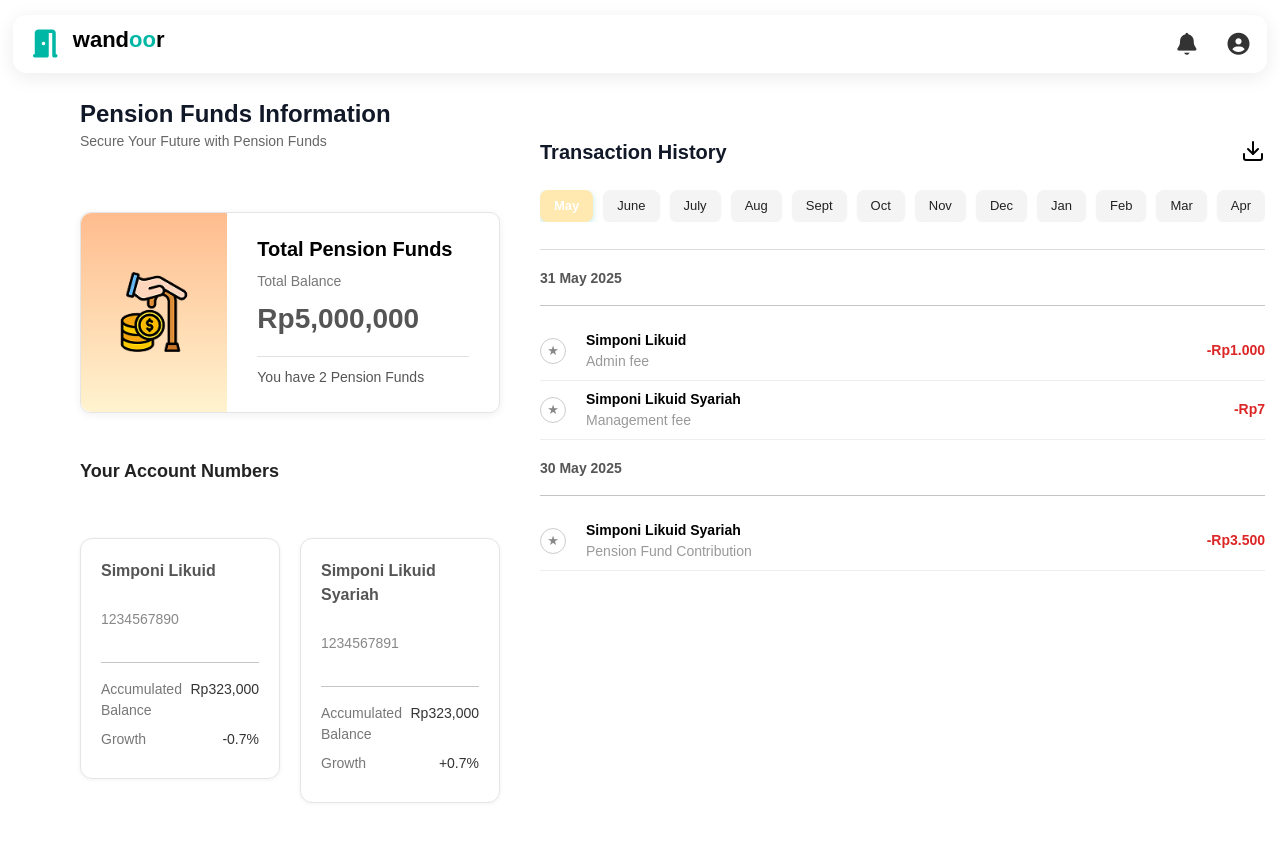
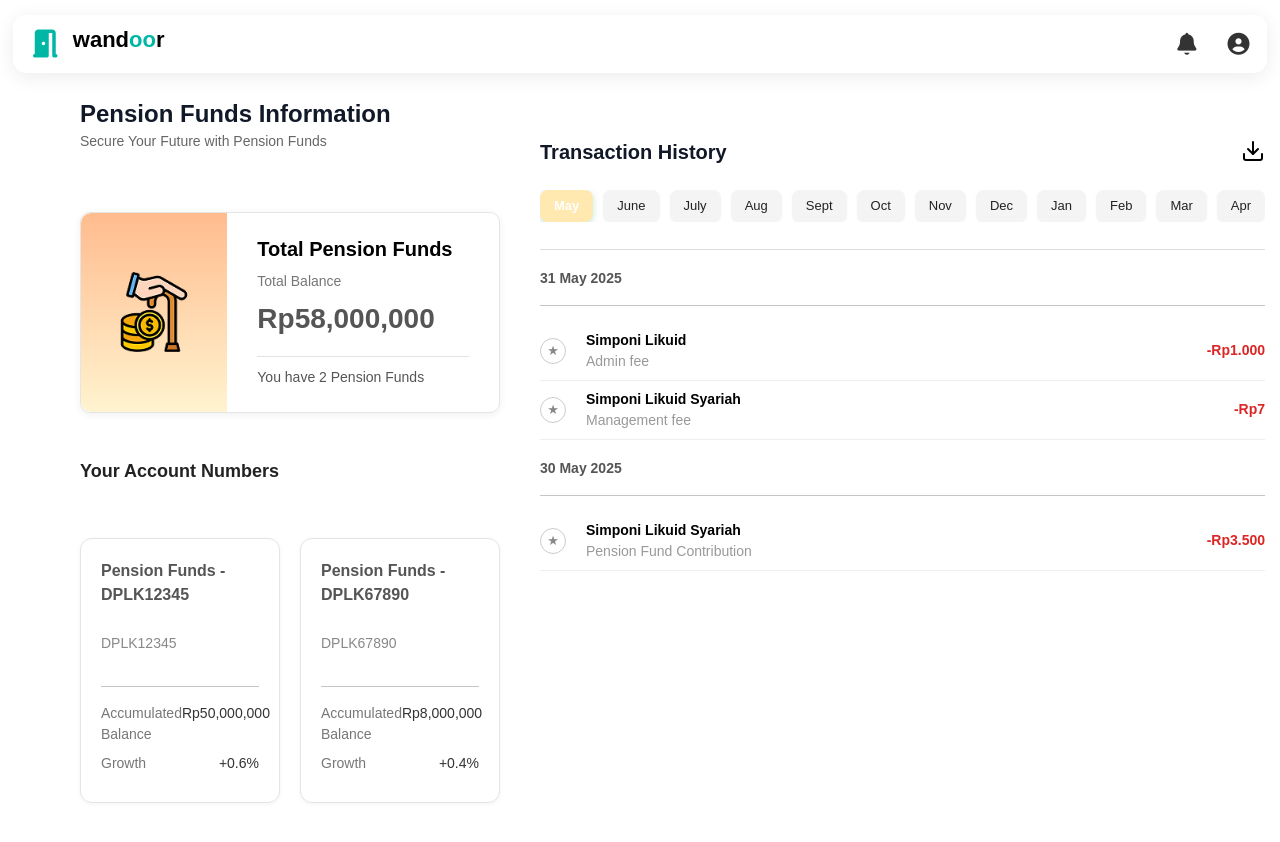
Before and after one commit to kelompok-3-odp343/Client-Side, a React (Vite) app: page /pensionfunds in a window 1280 px wide. Shown: the top 842 px of the page. Built offline with nearby package versions, Linux system fonts and the light colour scheme; no server answers.

Commit message:
Penambahan pemanggilan service api pension funds

```diff
--- /dev/null
+++ b/src/api/pensionFundsService.js
@@ -0,0 +1,50 @@
+import axios from 'axios'
+
+export const getPensionFunds = async (userId) => {
+    try {
+        const response = await axios.get(`/api/pension-funds/${userId}`);
+
+        if (response.data && response.data.status === true) {
+            console.log("get pension funds");
+            return response.data;
+        } else {
+            throw new Error("Invalid API response structure");
+        }
+    } catch (error) {
+        console.warn("Dummy data dulu", error.message);
+
+        const dummyResponse = {
+            status: true,
+            message: "Pension fund fetched successfully (dummy)",
+            data: [{
+                    fund_id: "DPLK_0001",
+                    title: "Pension Funds - DPLK12345",
+                    total_balance: 50000000,
+                    items: [{
+                        item_id: "DPLK_0001",
+                        deposit_account_number: "DPLK12345",
+                        balance: 50000000,
+                        maturity_date: "2026-06-01T00:00:00Z",
+                        currency_code: "IDR",
+                    }, ],
+                },
+                {
+                    fund_id: "DPLK_0002",
+                    title: "Pension Funds - DPLK67890",
+                    total_balance: 8000000,
+                    items: [{
+                        item_id: "DPLK_0002",
+                        deposit_account_number: "DPLK67890",
+                        balance: 8000000,
+                        maturity_date: "2026-12-15T00:00:00Z",
+                        currency_code: "IDR",
+                    }, ],
+                },
+            ],
+        };
+
+        await new Promise((resolve) => setTimeout(resolve, 800));
+
+        return dummyResponse;
+    }
+};
--- a/src/pages/PensionFunds.jsx
+++ b/src/pages/PensionFunds.jsx
@@ -3,6 +3,7 @@ import Navbar from "../components/Navbar";
 import "../css/pensionfunds.css"; // Pastikan untuk mengganti CSS jika diperlukan
 import { Download } from "lucide-react";
 import pensionfunds from "../assets/images/pension.png"; // Bisa diganti dengan ikon yang sesuai untuk dana pensiun
+import { getPensionFunds } from '../api/pensionFundsService';
 
 export default function PensionFunds() {
   const months = [
@@ -14,27 +15,37 @@ export default function PensionFunds() {
   const [pensionFundsData, setPensionFundsData] = useState(null);
   const [transactions, setTransactions] = useState([]);
 
-  // Dummy data untuk Pension Funds
-  const dummyPensionFunds = {
-    totalBalance: 5000000, // Saldo total dana pensiun
-    totalCount: 2, // Jumlah akun dana pensiun
-    pensionFunds: [
-      {
-        id: 1,
-        title: "Simponi Likuid",
-        accountNumber: "1234567890",
-        balance: 323000,
-        growth: "-0.7%",
-      },
-      {
-        id: 2,
-        title: "Simponi Likuid Syariah",
-        accountNumber: "1234567891",
-        balance: 323000,
-        growth: "+0.7%",
-      },
-    ],
-  };
+  const pension = async () => {
+    try {
+      const userId = "USR001";
+      const response = await getPensionFunds(userId);
+
+      const funds = Array.isArray(response.data) ? response.data : [];
+
+      const totalBalance = funds.reduce(
+        (sum, f) => sum + f.total_balance,
+        0
+      );
+
+      const pensionFunds = funds.flatMap((f, index) =>
+        f.items.map((item) => ({
+          id: index + 1,
+          title: f.title,
+          accountNumber: item.deposit_account_number,
+          balance: item.balance,
+          growth: index % 2 === 0 ? "+0.6%" : "+0.4%",
+        }))
+      );
+
+      setPensionFundsData({
+        totalBalance,
+        totalCount: pensionFunds.length,
+        pensionFunds,
+      });
+    } catch (error) {
+      console.error("error", error);
+    }
+  }
 
   const dummyTransactions = [
     { date: "31 May 2025", month: "May", type: "Simponi Likuid", detail: "Admin fee", amount: "-Rp1.000" },
@@ -43,7 +54,7 @@ export default function PensionFunds() {
   ];
 
   useEffect(() => {
-    setPensionFundsData(dummyPensionFunds);
+    pension();
     // Filter transaksi sesuai bulan yang dipilih
     const filtered = dummyTransactions.filter((tx) => tx.month === selectedMonth);
     setTransactions(filtered);
--- a/src/pages/Savings.jsx
+++ b/src/pages/Savings.jsx
@@ -21,19 +21,6 @@ export default function SavingsDashboard() {
     { date: "30 May 2025", month: "May", type: "Taplus Pegawai BNI", detail: "Biaya Administrasi", amount: "-Rp3.500" },
     { date: "2 June 2025", month: "June", type: "Taplus Bisnis", detail: "Transfer", amount: "-Rp5.000.000" },
   ];
-
-  /** ---------- FUNCTION: FETCH DATA FROM BACKEND ---------- **/
-  const fetchSavingsData = async () => {
-    try {
-      const response = await fetch("http://localhost:8080/api/savings"); // contoh endpoint backend
-      if (!response.ok) throw new Error("Failed to fetch savings data");
-      const data = await response.json();
-      setSavingsData(data);
-    } catch (error) {
-      console.warn("⚠️ Backend not available, using dummy savings data:", error.message);
-      setSavingsData(dummySavings);
-    }
-  };
 
   const saving = async () => {
     try {
```
